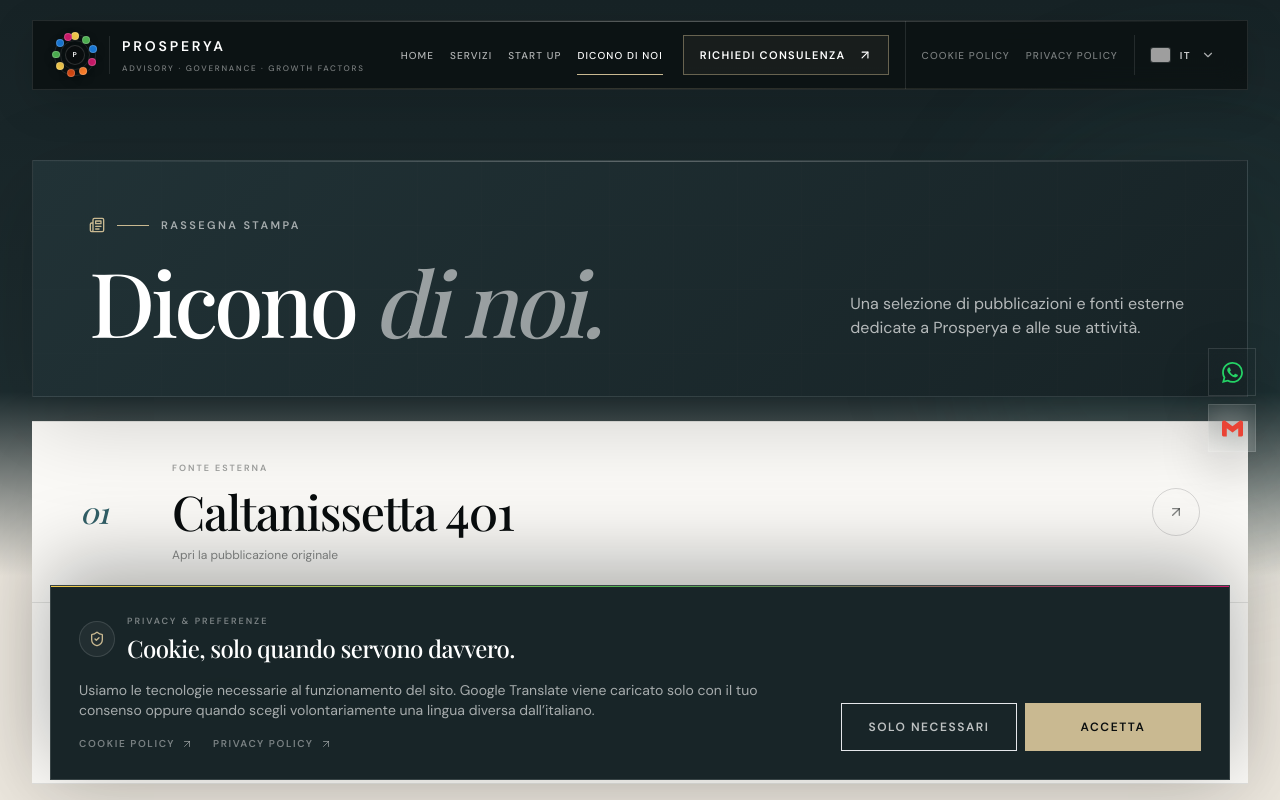
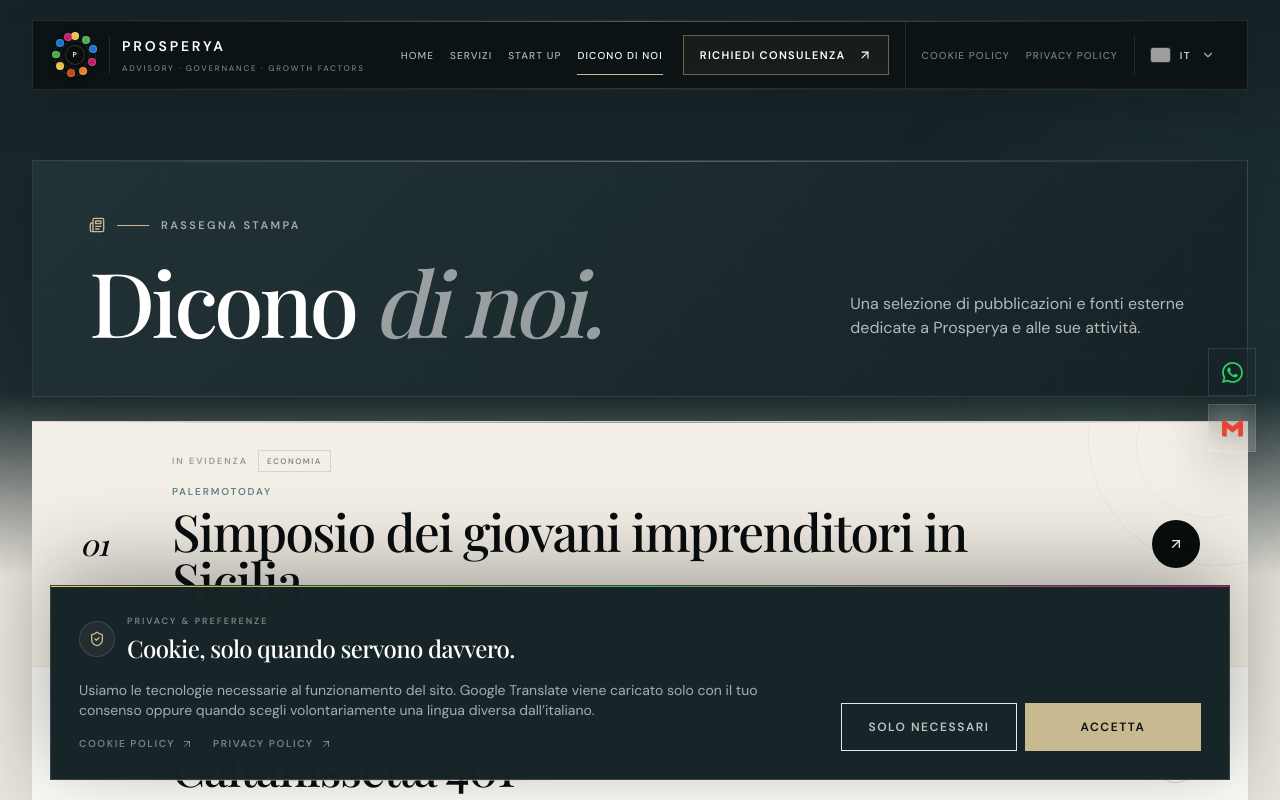
Before and after one commit to gaetanomeli95-lab/Prosperya-site, a Next.js app: page /dicono-di-noi in a window 1280 px wide. Shown: the top 800 px of the page. Built offline with nearby package versions, Linux system fonts and the light colour scheme; grey boxes are pictures that could not be loaded; a web font is replaced by a local one.

Commit message:
content: feature new PalermoToday coverage

```diff
--- a/src/app/dicono-di-noi/page.tsx
+++ b/src/app/dicono-di-noi/page.tsx
@@ -10,14 +10,22 @@ export const metadata: Metadata = {
 
 const press = [
   {
+    source: 'PalermoToday',
+    section: 'Economia',
+    title: 'Simposio dei giovani imprenditori in Sicilia',
+    href: 'https://www.palermotoday.it/economia/simposio-giovani-imprenditori-sicilia.html',
+    index: '01',
+    featured: true,
+  },
+  {
     source: 'Caltanissetta 401',
     href: 'https://share.google/VODcMEGSPOdMa4p8q',
-    index: '01',
+    index: '02',
   },
   {
     source: 'PalermoToday',
     href: 'https://share.google/Lz75z34WgyR7zcld9',
-    index: '02',
+    index: '03',
   },
 ];
 
@@ -58,20 +66,55 @@ export default function DiconoDiNoi() {
         <section className="mt-6 bg-paper shadow-[0_24px_80px_rgba(9,13,14,.08)]">
           <div className="divide-y divide-night/10 border-y border-night/10">
             {press.map((item, i) => (
-              <FadeIn key={item.source} delay={i * 0.05}>
+              <FadeIn key={`${item.source}-${item.index}`} delay={i * 0.05}>
                 <a
                   href={item.href}
                   target="_blank"
                   rel="noopener noreferrer"
-                  className="group grid min-h-[150px] grid-cols-[52px_1fr_auto] items-center gap-5 px-5 py-7 transition-colors hover:bg-night/[0.025] sm:grid-cols-[72px_1fr_auto] sm:px-8 lg:min-h-[180px] lg:px-12"
+                  className={`group relative grid items-center gap-5 px-5 py-7 transition-all duration-300 sm:px-8 lg:px-12 ${
+                    item.featured
+                      ? 'min-h-[210px] grid-cols-[52px_1fr_auto] overflow-hidden bg-[#F4EFE6] hover:bg-[#F0E8DC] sm:grid-cols-[72px_1fr_auto] lg:min-h-[240px]'
+                      : 'min-h-[150px] grid-cols-[52px_1fr_auto] hover:bg-night/[0.025] sm:grid-cols-[72px_1fr_auto] lg:min-h-[180px]'
+                  }`}
                 >
-                  <span className="editorial-index text-2xl text-mediterranean sm:text-3xl">{item.index}</span>
-                  <div>
-                    <p className="text-[9px] font-semibold uppercase tracking-[.22em] text-night/38">Fonte esterna</p>
-                    <h2 className="mt-3 text-3xl font-heading leading-none text-night sm:text-4xl lg:text-5xl">{item.source}</h2>
-                    <p className="mt-3 text-xs text-night/48">Apri la pubblicazione originale</p>
+                  {item.featured && (
+                    <>
+                      <div className="pointer-events-none absolute inset-x-0 top-0 h-px bg-gradient-to-r from-transparent via-mediterranean/55 to-transparent" />
+                      <div className="pointer-events-none absolute -right-24 -top-28 h-64 w-64 rounded-full border border-mediterranean/[0.08]" />
+                      <div className="pointer-events-none absolute -right-8 -top-12 h-36 w-36 rounded-full border border-mediterranean/[0.06]" />
+                    </>
+                  )}
+
+                  <span className={`editorial-index relative text-2xl sm:text-3xl ${item.featured ? 'text-night' : 'text-mediterranean'}`}>{item.index}</span>
+
+                  <div className="relative min-w-0">
+                    <div className="flex flex-wrap items-center gap-2.5">
+                      <p className="text-[9px] font-semibold uppercase tracking-[.22em] text-night/38">{item.featured ? 'In evidenza' : 'Fonte esterna'}</p>
+                      {item.section && (
+                        <span className="border border-night/12 px-2 py-1 text-[8px] font-semibold uppercase tracking-[.18em] text-night/45">{item.section}</span>
+                      )}
+                    </div>
+
+                    <p className="mt-3 text-[10px] font-semibold uppercase tracking-[.18em] text-mediterranean/75">{item.source}</p>
+
+                    {item.title ? (
+                      <h2 className="mt-2 max-w-4xl text-[clamp(2rem,4vw,4.35rem)] font-heading leading-[.96] tracking-[-.03em] text-night">
+                        {item.title}
+                      </h2>
+                    ) : (
+                      <h2 className="mt-2 text-3xl font-heading leading-none text-night sm:text-4xl lg:text-5xl">{item.source}</h2>
+                    )}
+
+                    <p className={`mt-4 text-xs ${item.featured ? 'font-semibold uppercase tracking-[.13em] text-night/48' : 'text-night/48'}`}>
+                      {item.featured ? `Leggi l’articolo su ${item.source}` : 'Apri la pubblicazione originale'}
+                    </p>
                   </div>
-                  <span className="grid h-11 w-11 place-items-center rounded-full border border-night/15 text-night/50 transition-all duration-300 group-hover:bg-night group-hover:text-white sm:h-12 sm:w-12">
+
+                  <span className={`relative grid h-11 w-11 place-items-center rounded-full border transition-all duration-300 sm:h-12 sm:w-12 ${
+                    item.featured
+                      ? 'border-night/15 bg-night text-white group-hover:bg-mediterranean group-hover:border-mediterranean'
+                      : 'border-night/15 text-night/50 group-hover:bg-night group-hover:text-white'
+                  }`}>
                     <ArrowUpRight className="h-4 w-4 transition-transform group-hover:-translate-y-0.5 group-hover:translate-x-0.5" />
                   </span>
                 </a>
```
